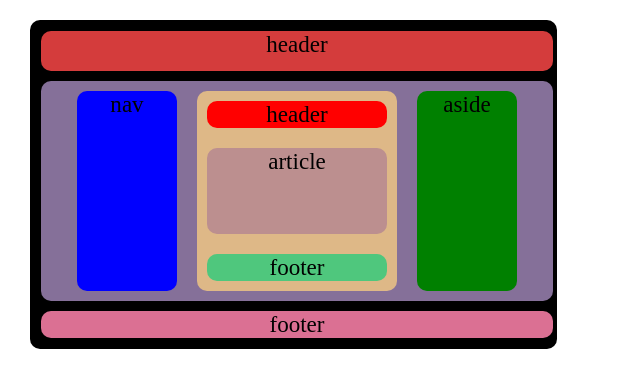
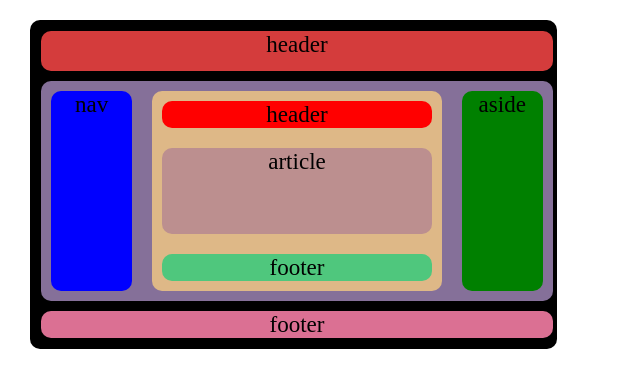
Before and after one commit to geysafran/sessoes-html, a plain HTML site: page index.html in a window 1280 px wide. Shown: the whole page, without its empty margins (0-640 px from the left). Drawn offline with Linux system fonts and the light colour scheme.

Commit message:
ajeitei o container 2

```diff
--- a/style.css
+++ b/style.css
@@ -45,7 +45,7 @@ body {
 }
 
 #container-2 {
-    width: 200px;
+    width: 355px;
     height: 200px;
     background-color: burlywood;
     display: flex;
```
